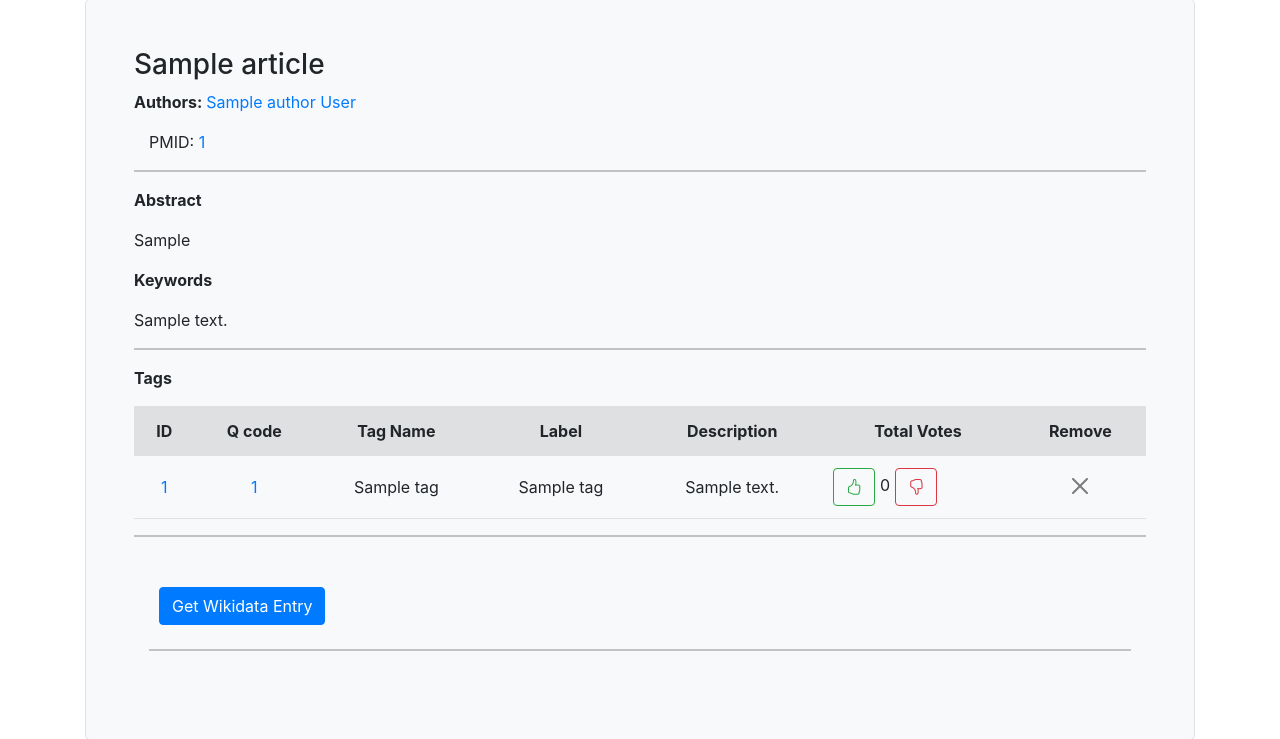
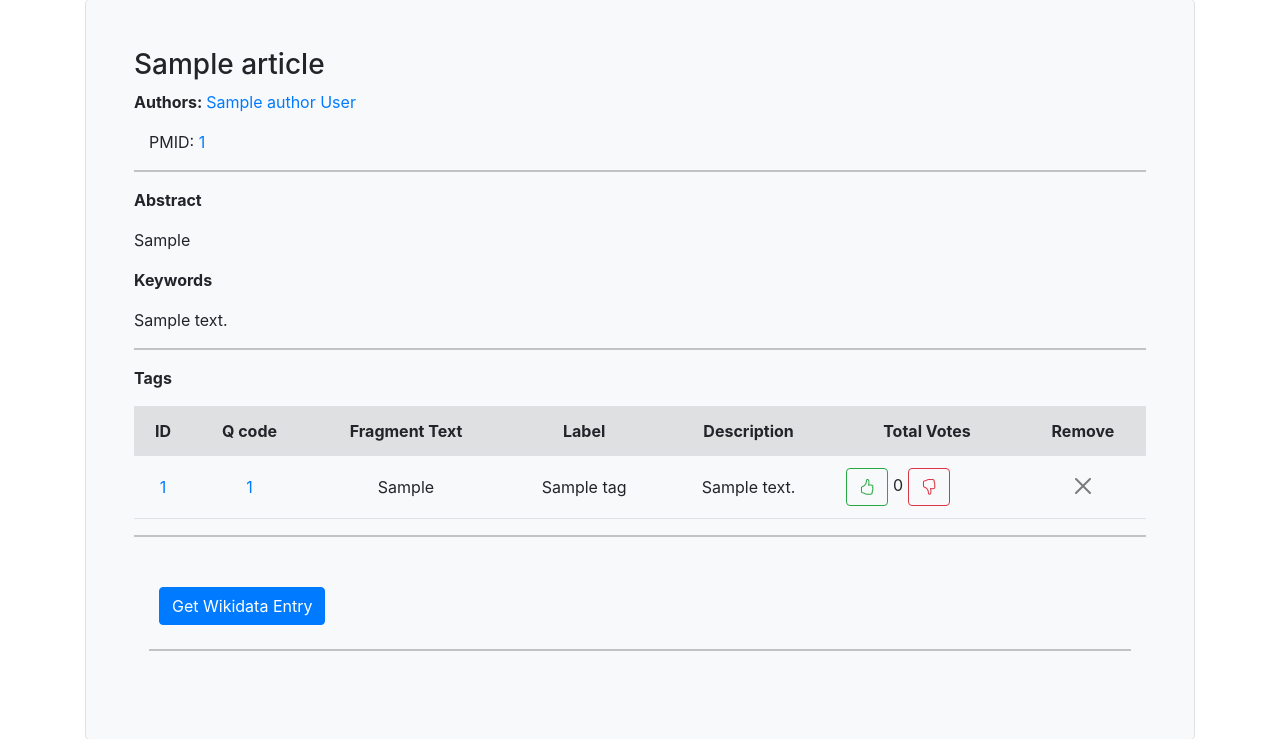
Before and after one commit to CAKES-coding/swe574-group2, a Django app: page /wikode/articleDetail/1 in a window 1280 px wide. Shown: the part 101-840 px from the top of the page. Run offline with Django 3.2, Linux system fonts and the light colour scheme; a user stored in the database is signed in; tables that the repository leaves empty hold one stand-in row (values such as "Sample post"); some libraries are stand-ins or nearby versions.

Commit message:
fix for non fragment tagging

```diff
--- a/Project/Wikode/templates/wikodeApp/articleDetail.html
+++ b/Project/Wikode/templates/wikodeApp/articleDetail.html
@@ -40,7 +40,7 @@
                 <tr>
                     <th class="align-middle" style="text-align: center">ID</th>
                     <th class="align-middle" style="text-align: center">Q code</th>
-                    <th class="align-middle" style="text-align: center">Tag Name</th>
+                    <th class="align-middle" style="text-align: center">Fragment Text</th>
                     <th class="align-middle" style="text-align: center">Label</th>
                     <th class="align-middle" style="text-align: center">Description</th>
                     <th class="align-middle" style="text-align: center">Total Votes</th>
@@ -53,7 +53,7 @@
                         <td class="align-middle" style="text-align: center"><a
                                 href="https://www.wikidata.org/wiki/{{ item.tag.wikiId }}"
                                 target={"_blank"}>{{ item.tag.wikiId }}</a></td>
-                        <td class="align-middle" style="text-align: center">{{ item.tag.tagName }}</td>
+                        <td class="align-middle" style="text-align: center">{{ item.fragment }}</td>
                         <td class="align-middle" style="text-align: center">{{ item.tag.label }}</td>
                         <td class="align-middle" style="text-align: center">{{ item.tag.description }}</td>
                         <td class="align-middle" style="text-align: center">
@@ -79,7 +79,7 @@
                         <td class="align-middle" style="text-align: center">
                             <form method="POST">
                                 {% csrf_token %}
-                                <input type="hidden" value="{{ item.id }}" name="tag_id"/>
+                                <input type="hidden" value="{{ item.id }}" name="tag_relation_id"/>
                                 <button class="btn-close" type="Submit"
                                         onclick="return confirm('Are you sure?')"></button>
                             </form>
@@ -120,16 +120,11 @@
                     <div class="container-fluid">
                         <form method="post">
                             {% csrf_token %}
-                            <div class="form-group">
-                                <label for="tag_name">Tag Name</label>
-                                <input id="tag_name" class="form-control" type="text" name="tag_name" required>
-                            </div>
-                            <p></p>
                             <div id="fragment_info" class="form-group">
                                 <label for="fragment_text">Fragment Text:</label>
                                 <input id="fragment_text" class="form-control" type="text" value="" name="fragment_text" readonly>
-                                <input id="fragment_start_index" class="form-control" type="hidden" name="fragment_start_index">
-                                <input id="fragment_end_index" class="form-control" type="hidden" name="fragment_end_index">
+                                <input id="fragment_start_index" class="form-control" type="hidden" name="fragment_start_index" value="0">
+                                <input id="fragment_end_index" class="form-control" type="hidden" name="fragment_end_index" value="-1">
                             </div>
                             <p></p>
                             <div class="form-group">
--- a/Project/Wikode/wikodeApp/models.py
+++ b/Project/Wikode/wikodeApp/models.py
@@ -54,7 +54,6 @@ class Keyword(models.Model):
 
 
 class Tag(models.Model):
-    tagName = models.CharField(max_length=64, null=True)
     wikiId = models.CharField(max_length=64)
     label = models.CharField(max_length=64)
     description = models.TextField(max_length=1024, null=True)
--- a/Project/Wikode/wikodeApp/views.py
+++ b/Project/Wikode/wikodeApp/views.py
@@ -97,10 +97,9 @@ def articleDetail(request, pk):
             wiki_info['qid'] = tag_data.getID()
             wiki_info['label'] = tag_data.getLabel()
             wiki_info['description'] = tag_data.getDescription()
-            wiki_info['existing_tags'] = Tag.objects.filter(wikiId=tag_data.getID())
-            print(wiki_info)
+
         elif 'add_tag' in request.POST:
-            tag_data = WikiEntry(request.POST['qid'], tag_name=request.POST['tag_name'])
+            tag_data = WikiEntry(request.POST['qid'])
             fragment_text = request.POST['fragment_text']
             fragment_start_index = request.POST['fragment_start_index']
             fragment_end_index = request.POST['fragment_end_index']
@@ -114,10 +113,9 @@ def articleDetail(request, pk):
                                               end_index=fragment_end_index
                                               )
 
-        elif 'tag_id' in request.POST:
-            tag = Tag.objects.get(pk=request.POST['tag_id'])
-            print(request.POST['tag_id'])
-            article.Tags.remove(tag)
+        elif 'tag_relation_id' in request.POST:
+            tag = TagRelation.objects.get(id=request.POST['tag_relation_id'])
+            tag.delete()
 
     tag_form = TagForm()
     authors = Author.objects.filter(article=article)
```
Also changed, not shown: Project/Wikode/wikodeApp/utils/wikiManager.py (+3 -5 lines).
